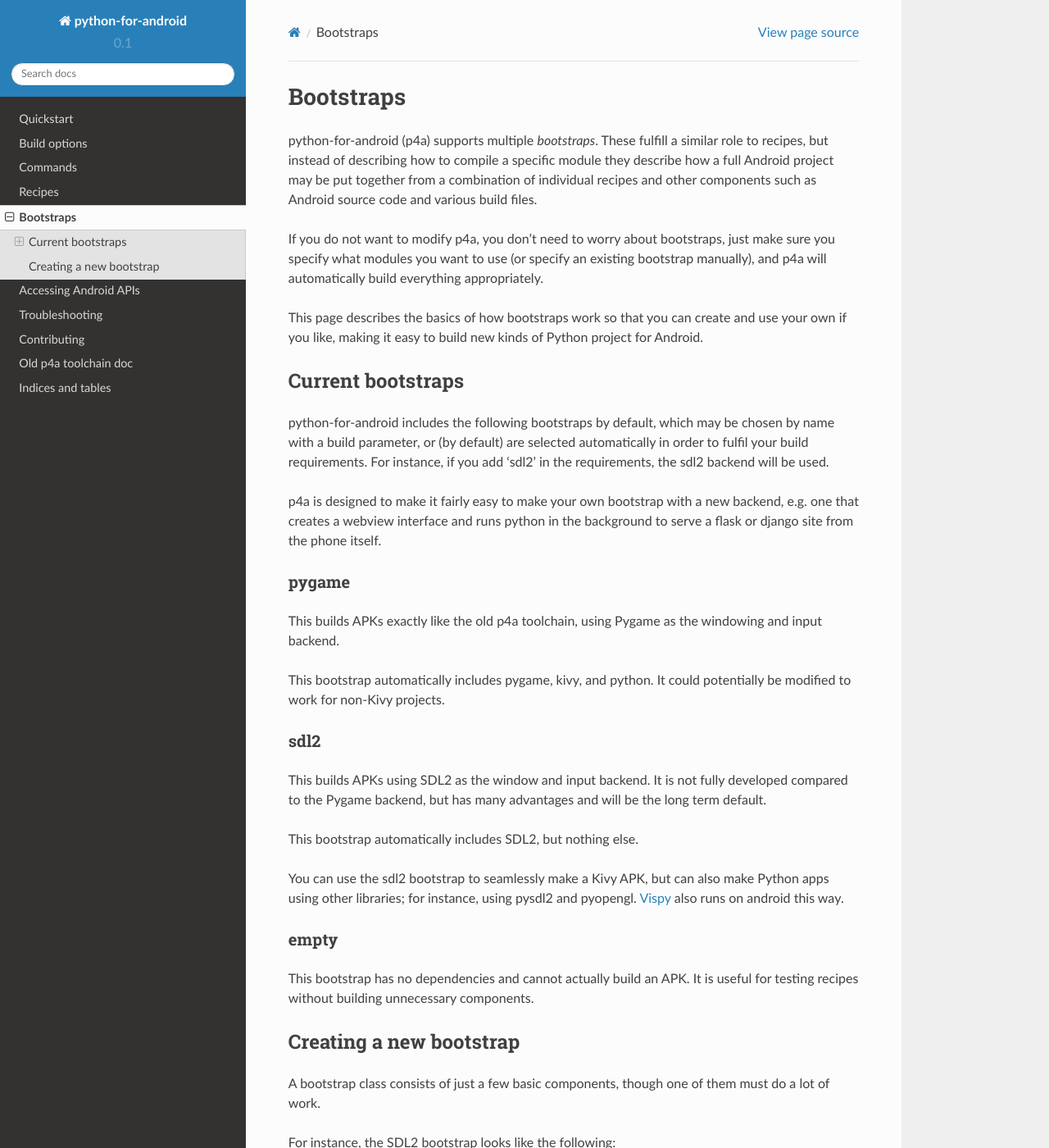
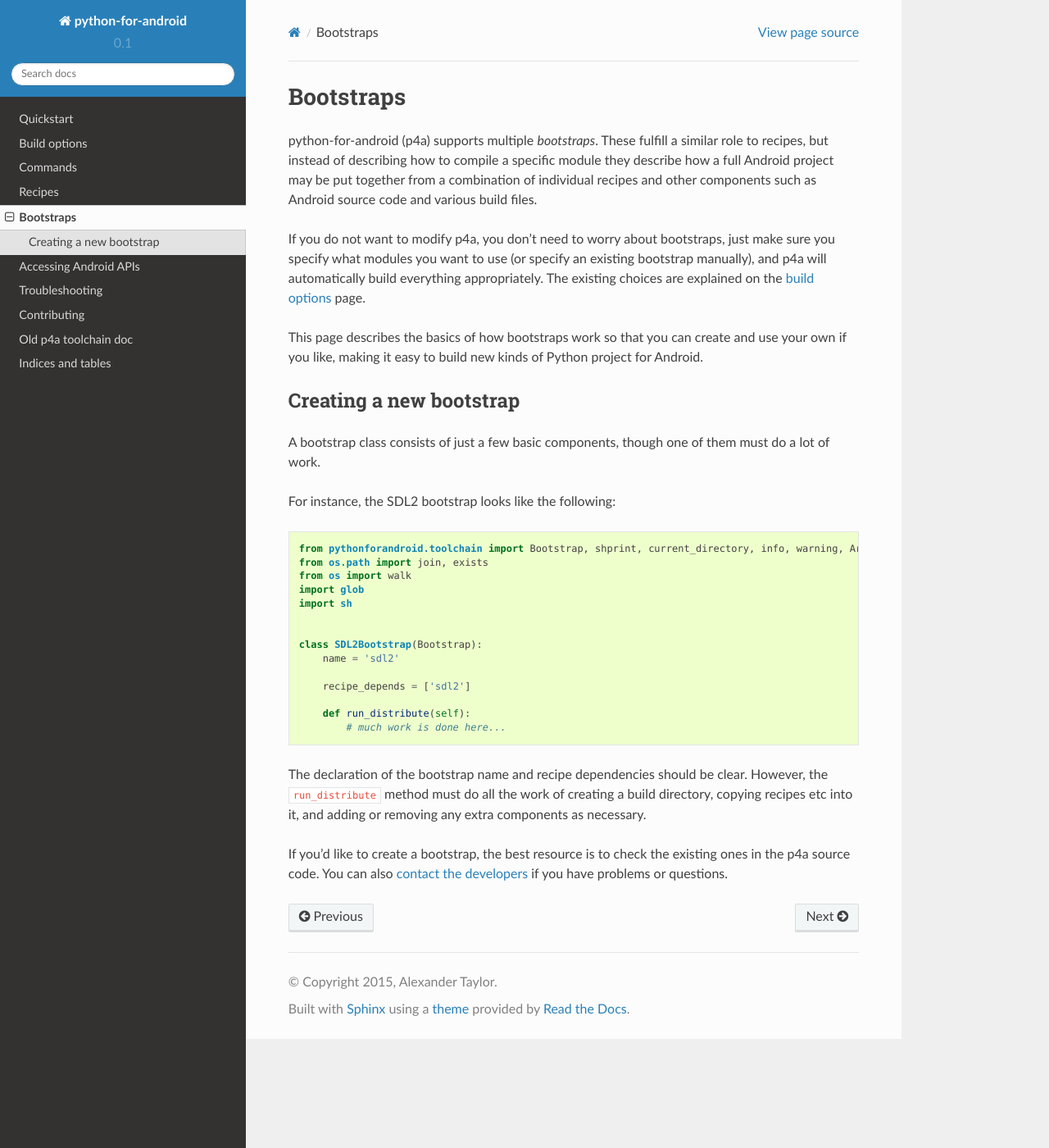
Before and after one commit to kivy/python-for-android, a Sphinx documentation site: the page built from doc/source/bootstraps.rst, in a window 1280 px wide and 1400 px high. Shown: the whole window at 82% size. Built offline with Sphinx 7.4.7 and the Read the Docs theme 2.0.0, drawn with Linux system fonts in a browser that asks for light colours; pages that are not in the unit, such as notebooks, are missing from menus.

Commit message:
Fixed redundant bootstrap explanation in doc

```diff
--- a/doc/source/bootstraps.rst
+++ b/doc/source/bootstraps.rst
@@ -11,56 +11,12 @@
 If you do not want to modify p4a, you don't need to worry about
 bootstraps, just make sure you specify what modules you want to use
 (or specify an existing bootstrap manually), and p4a will
-automatically build everything appropriately.
+automatically build everything appropriately. The existing choices are
+explained on the :ref:`build options <bootstrap_build_options>` page.
 
 This page describes the basics of how bootstraps work so that you can
 create and use your own if you like, making it easy to build new kinds
 of Python project for Android.
-
-
-Current bootstraps
-------------------
-
-python-for-android includes the following bootstraps by default, which
-may be chosen by name with a build parameter, or (by default) are
-selected automatically in order to fulfil your build requirements. For
-instance, if you add 'sdl2' in the requirements, the sdl2 backend will
-be used.
-
-p4a is designed to make it fairly easy to make your own bootstrap with a new backend,
-e.g. one that creates a webview interface and runs python in the
-background to serve a flask or django site from the phone itself.
-
-
-pygame
-%%%%%%
-
-This builds APKs exactly like the old p4a toolchain, using Pygame as
-the windowing and input backend.
-
-This bootstrap automatically includes pygame, kivy, and python. It
-could potentially be modified to work for non-Kivy projects.
-
-sdl2
-%%%%
-
-This builds APKs using SDL2 as the window and input backend. It is not
-fully developed compared to the Pygame backend, but has many
-advantages and will be the long term default.
-
-This bootstrap automatically includes SDL2, but nothing else.
-
-You can use the sdl2 bootstrap to seamlessly make a Kivy APK, but can
-also make Python apps using other libraries; for instance, using
-pysdl2 and pyopengl. `Vispy <http://vispy.org/>`_ also runs on android
-this way.
-
-empty
-%%%%%
-
-This bootstrap has no dependencies and cannot actually build an
-APK. It is useful for testing recipes without building unnecessary
-components.
 
 
 Creating a new bootstrap
--- a/doc/source/buildoptions.rst
+++ b/doc/source/buildoptions.rst
@@ -56,6 +56,8 @@
 and slower than they need to be. This is currently being addressed,
 though it's not clear how the final result will compare to python2.
 
+.. _bootstrap_build_options:
+
 Bootstrap
 ---------
 
```
